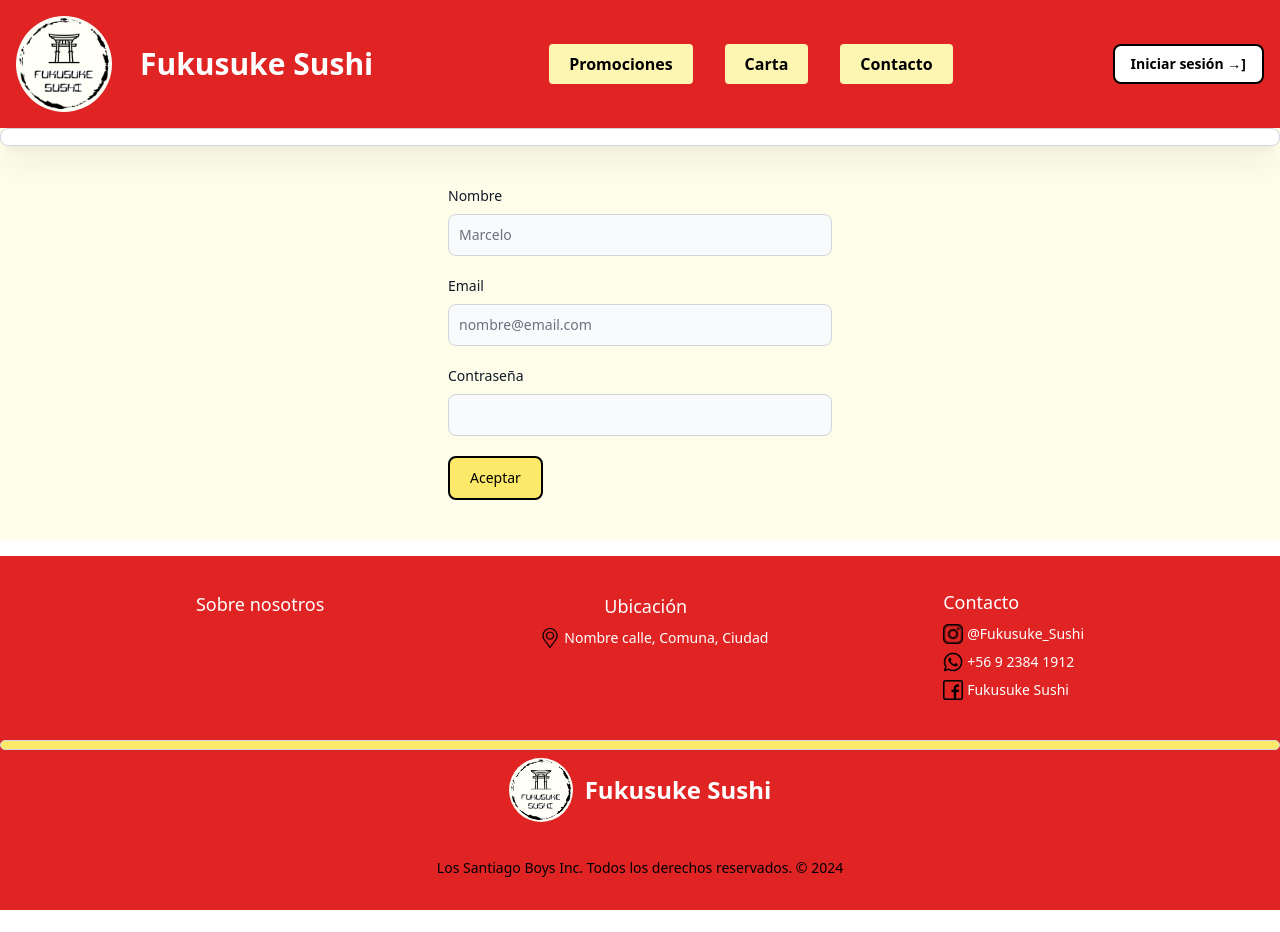
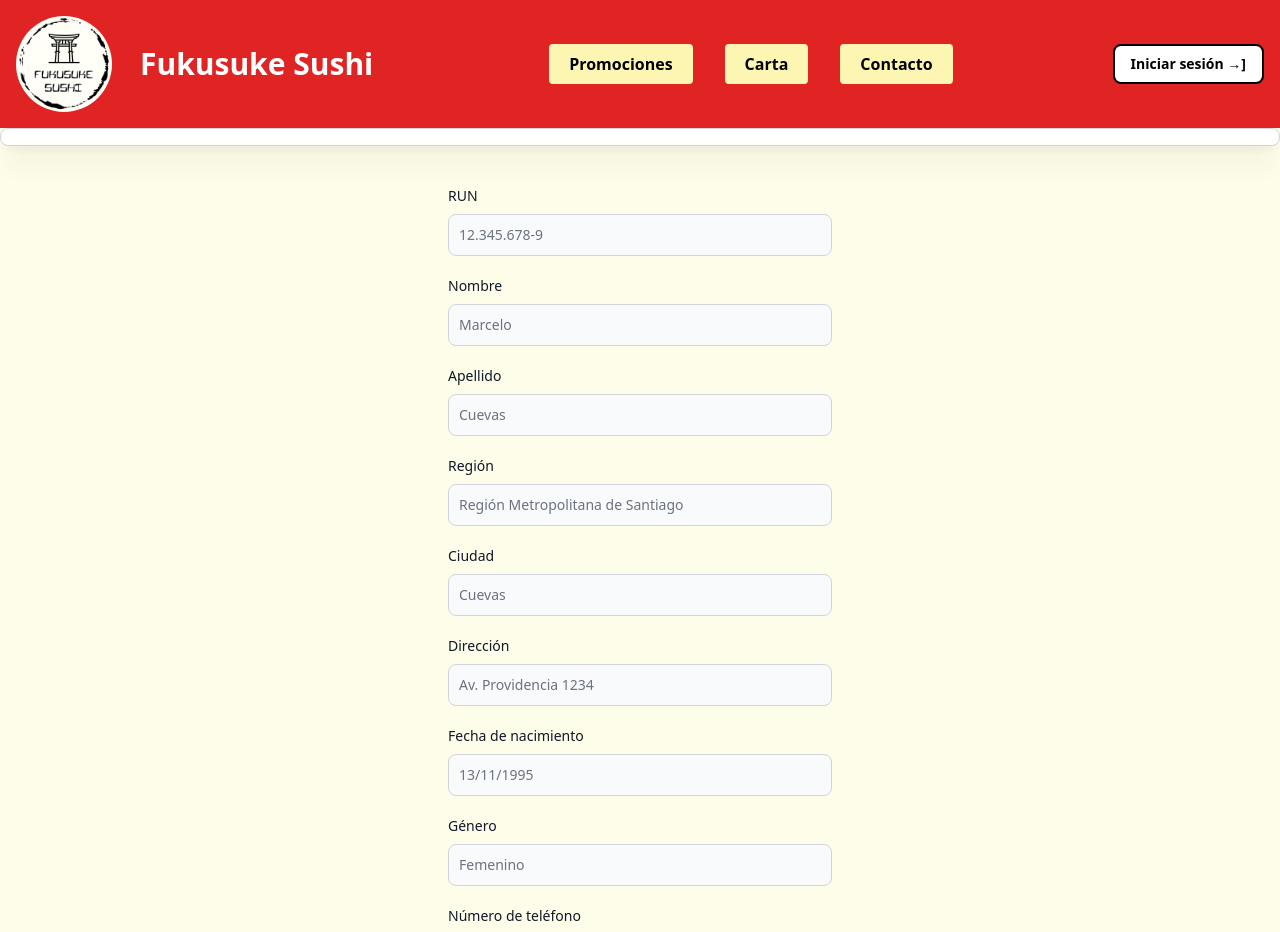
Before and after one commit to poirierunited/Sushi-Store, a React (Vite) app in the folder client/: page /register in a window 1280 px wide. Shown: the top 932 px of the page. Before the commit the page ends 910 px from the top, so only its background shows below. Built offline with nearby package versions, Linux system fonts and the light colour scheme.

Commit message:
Add missing field to component and reducer

```diff
--- a/client/src/Redux/Actions/User.js
+++ b/client/src/Redux/Actions/User.js
@@ -45,7 +45,20 @@ export const userLogoutAction = () => async (dispatch) => {
 
 // user register action
 export const userRegisterAction =
-  (name, email, password) => async (dispatch) => {
+  (
+    run,
+    name,
+    lastname,
+    region,
+    city,
+    address,
+    birthday,
+    gender,
+    phoneNumber,
+    email,
+    password
+  ) =>
+  async (dispatch) => {
     try {
       dispatch({ type: USER_REGISTER_REQ });
       const config = {
@@ -56,7 +69,19 @@ export const userRegisterAction =
 
       const { data } = await axios.post(
         `${BASE_URL}/api/users`,
-        { name, email, password },
+        {
+          run,
+          name,
+          lastname,
+          region,
+          city,
+          address,
+          birthday,
+          gender,
+          phoneNumber,
+          email,
+          password,
+        },
         config
       );
 
--- a/client/src/pages/Home.jsx
+++ b/client/src/pages/Home.jsx
@@ -17,8 +17,6 @@ const Home = () => {
           Carta
         </h1>
       </div>
-
-
     </Layout>
   );
 };
--- a/client/src/pages/auth/Register.jsx
+++ b/client/src/pages/auth/Register.jsx
@@ -4,7 +4,15 @@ import { useDispatch, useSelector } from "react-redux";
 import { userRegisterAction } from "../../Redux/Actions/User";
 
 export default function Register() {
+  const [run, setRun] = useState(null);
   const [name, setName] = useState(null);
+  const [lastname, setLastname] = useState(null);
+  const [region, setRegion] = useState(null);
+  const [city, setCity] = useState(null);
+  const [address, setAddress] = useState(null);
+  const [birthday, setBirthday] = useState(null);
+  const [gender, setGender] = useState(null);
+  const [phoneNumber, setPhoneNumber] = useState(null);
   const [email, setEmail] = useState(null);
   const [password, setPassword] = useState(null);
 
@@ -16,7 +24,21 @@ export default function Register() {
   const submitHandler = (e) => {
     // we do not want to submit inmediately to the server
     e.preventDefault();
-    dispatch(userRegisterAction(name, email, password));
+    dispatch(
+      userRegisterAction(
+        run,
+        name,
+        lastname,
+        region,
+        city,
+        address,
+        birthday,
+        gender,
+        phoneNumber,
+        email,
+        password
+      )
+    );
   };
 
   return (
@@ -30,7 +52,24 @@ export default function Register() {
           <form className="max-w-sm mx-auto py-10" onSubmit={submitHandler}>
             <div className="mb-5">
               <label
-                htmlFor="email"
+                htmlFor="run"
+                className="block mb-2 text-sm font-medium text-gray-900 dark:text-white"
+              >
+                RUN
+              </label>
+              <input
+                type="text"
+                id="text"
+                className="bg-gray-50 border border-gray-300 text-gray-900 text-sm rounded-lg focus:ring-blue-500 focus:border-blue-500 block w-full p-2.5 dark:bg-gray-700 dark:border-gray-600 dark:placeholder-gray-400 dark:text-white dark:focus:ring-blue-500 dark:focus:border-blue-500"
+                placeholder="12.345.678-9"
+                required
+                value={run}
+                onChange={(e) => setRun(e.target.value)}
+              />
+            </div>
+            <div className="mb-5">
+              <label
+                htmlFor="name"
                 className="block mb-2 text-sm font-medium text-gray-900 dark:text-white"
               >
                 Nombre
@@ -43,6 +82,125 @@ export default function Register() {
                 required
                 value={name}
                 onChange={(e) => setName(e.target.value)}
+              />
+            </div>
+            <div className="mb-5">
+              <label
+                htmlFor="lastname"
+                className="block mb-2 text-sm font-medium text-gray-900 dark:text-white"
+              >
+                Apellido
+              </label>
+              <input
+                type="text"
+                id="text"
+                className="bg-gray-50 border border-gray-300 text-gray-900 text-sm rounded-lg focus:ring-blue-500 focus:border-blue-500 block w-full p-2.5 dark:bg-gray-700 dark:border-gray-600 dark:placeholder-gray-400 dark:text-white dark:focus:ring-blue-500 dark:focus:border-blue-500"
+                placeholder="Cuevas"
+                required
+                value={lastname}
+                onChange={(e) => setLastname(e.target.value)}
+              />
+            </div>
+            <div className="mb-5">
+              <label
+                htmlFor="region"
+                className="block mb-2 text-sm font-medium text-gray-900 dark:text-white"
+              >
+                Región
+              </label>
+              <input
+                type="text"
+                id="text"
+                className="bg-gray-50 border border-gray-300 text-gray-900 text-sm rounded-lg focus:ring-blue-500 focus:border-blue-500 block w-full p-2.5 dark:bg-gray-700 dark:border-gray-600 dark:placeholder-gray-400 dark:text-white dark:focus:ring-blue-500 dark:focus:border-blue-500"
+                placeholder="Región Metropolitana de Santiago"
+                required
+                value={region}
+                onChange={(e) => setRegion(e.target.value)}
+              />
+            </div>
+            <div className="mb-5">
+              <label
+                htmlFor="city"
+                className="block mb-2 text-sm font-medium text-gray-900 dark:text-white"
+              >
+                Ciudad
+              </label>
+              <input
+                type="text"
+                id="text"
+                className="bg-gray-50 border border-gray-300 text-gray-900 text-sm rounded-lg focus:ring-blue-500 focus:border-blue-500 block w-full p-2.5 dark:bg-gray-700 dark:border-gray-600 dark:placeholder-gray-400 dark:text-white dark:focus:ring-blue-500 dark:focus:border-blue-500"
+                placeholder="Cuevas"
+                required
+                value={city}
+                onChange={(e) => setCity(e.target.value)}
+              />
+            </div>
+            <div className="mb-5">
+              <label
+                htmlFor="address"
+                className="block mb-2 text-sm font-medium text-gray-900 dark:text-white"
+              >
+                Dirección
+              </label>
+              <input
+                type="text"
+                id="text"
+                className="bg-gray-50 border border-gray-300 text-gray-900 text-sm rounded-lg focus:ring-blue-500 focus:border-blue-500 block w-full p-2.5 dark:bg-gray-700 dark:border-gray-600 dark:placeholder-gray-400 dark:text-white dark:focus:ring-blue-500 dark:focus:border-blue-500"
+                placeholder="Av. Providencia 1234"
+                required
+                value={address}
+                onChange={(e) => setAddress(e.target.value)}
+              />
+            </div>
+            <div className="mb-5">
+              <label
+                htmlFor="birthday"
+                className="block mb-2 text-sm font-medium text-gray-900 dark:text-white"
+              >
+                Fecha de nacimiento
+              </label>
+              <input
+                type="text"
+                id="text"
+                className="bg-gray-50 border border-gray-300 text-gray-900 text-sm rounded-lg focus:ring-blue-500 focus:border-blue-500 block w-full p-2.5 dark:bg-gray-700 dark:border-gray-600 dark:placeholder-gray-400 dark:text-white dark:focus:ring-blue-500 dark:focus:border-blue-500"
+                placeholder="13/11/1995"
+                required
+                value={birthday}
+                onChange={(e) => setBirthday(e.target.value)}
+              />
+            </div>
+            <div className="mb-5">
+              <label
+                htmlFor="gender"
+                className="block mb-2 text-sm font-medium text-gray-900 dark:text-white"
+              >
+                Género
+              </label>
+              <input
+                type="text"
+                id="text"
+                className="bg-gray-50 border border-gray-300 text-gray-900 text-sm rounded-lg focus:ring-blue-500 focus:border-blue-500 block w-full p-2.5 dark:bg-gray-700 dark:border-gray-600 dark:placeholder-gray-400 dark:text-white dark:focus:ring-blue-500 dark:focus:border-blue-500"
+                placeholder="Femenino"
+                required
+                value={gender}
+                onChange={(e) => setGender(e.target.value)}
+              />
+            </div>
+            <div className="mb-5">
+              <label
+                htmlFor="phoneNumber"
+                className="block mb-2 text-sm font-medium text-gray-900 dark:text-white"
+              >
+                Número de teléfono
+              </label>
+              <input
+                type="text"
+                id="text"
+                className="bg-gray-50 border border-gray-300 text-gray-900 text-sm rounded-lg focus:ring-blue-500 focus:border-blue-500 block w-full p-2.5 dark:bg-gray-700 dark:border-gray-600 dark:placeholder-gray-400 dark:text-white dark:focus:ring-blue-500 dark:focus:border-blue-500"
+                placeholder="+56912334325"
+                required
+                value={phoneNumber}
+                onChange={(e) => setPhoneNumber(e.target.value)}
               />
             </div>
 
```
